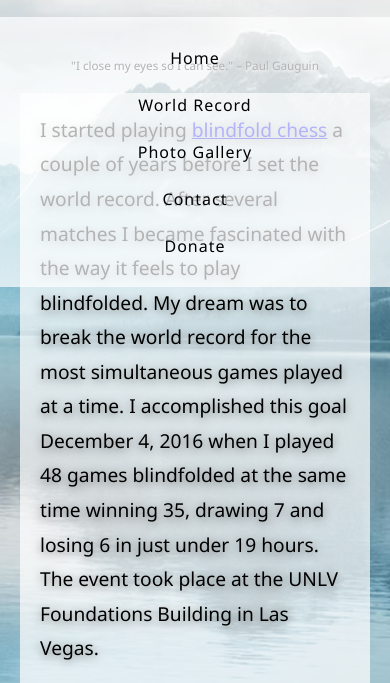
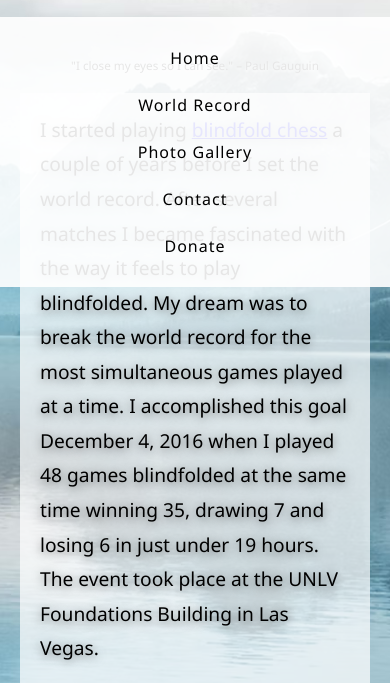
Before and after one commit to blindfoldking/blindfoldking.github.io, a plain HTML site: page index.html in a window 390 px wide. Both pictures are taken after a click on the button "Toggle navigation". Shown: the part 82-765 px from the top of the page. Drawn offline with Linux system fonts and the light colour scheme.

Commit message:
Make vertical nav menu less transparent

```diff
--- a/shared.css
+++ b/shared.css
@@ -180,7 +180,7 @@ blockquote {
         align-items: center;
         gap: 25px;
         padding: 30px 0;
-        background: rgba(255, 255, 255, 0.7); /* white with some transparency */
+        background: rgba(255, 255, 255, 0.9); /* white with some transparency */
         opacity: 0;
         pointer-events: none;
         transform: translateY(-10px);
```
